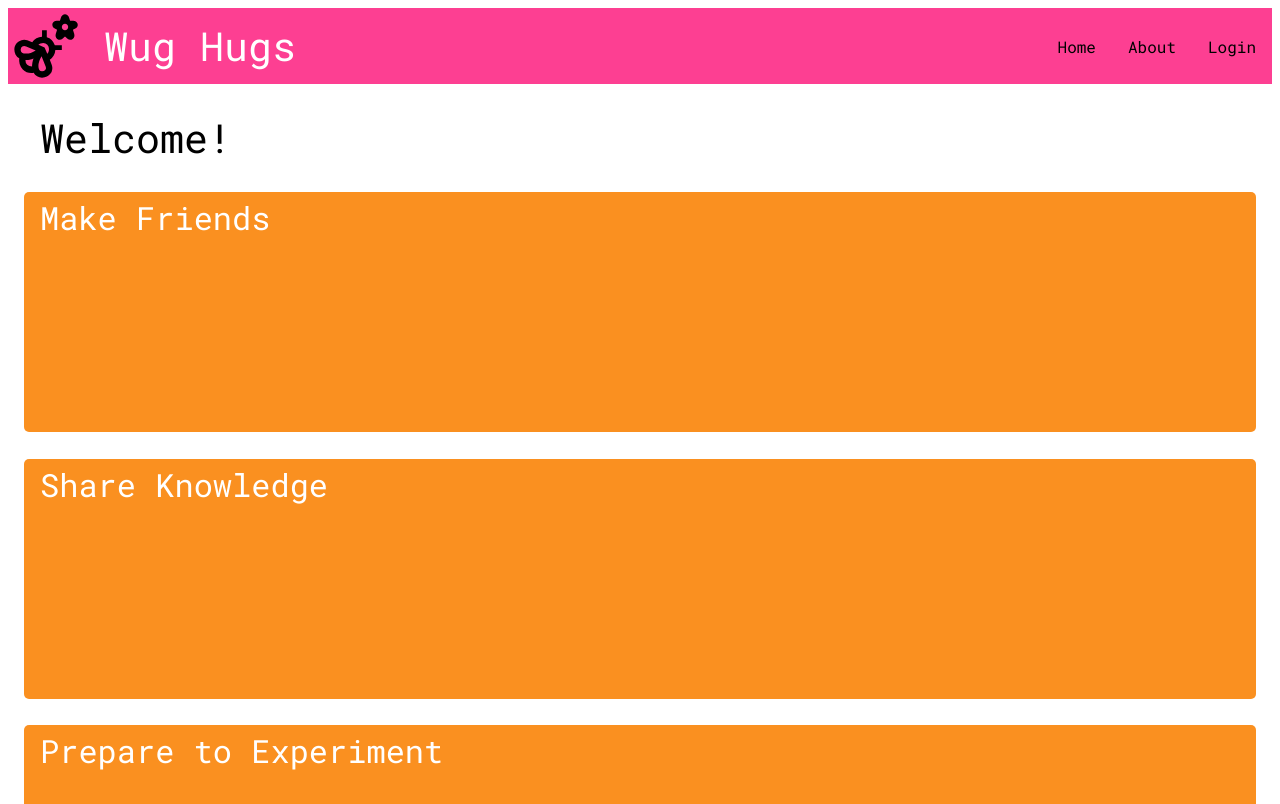
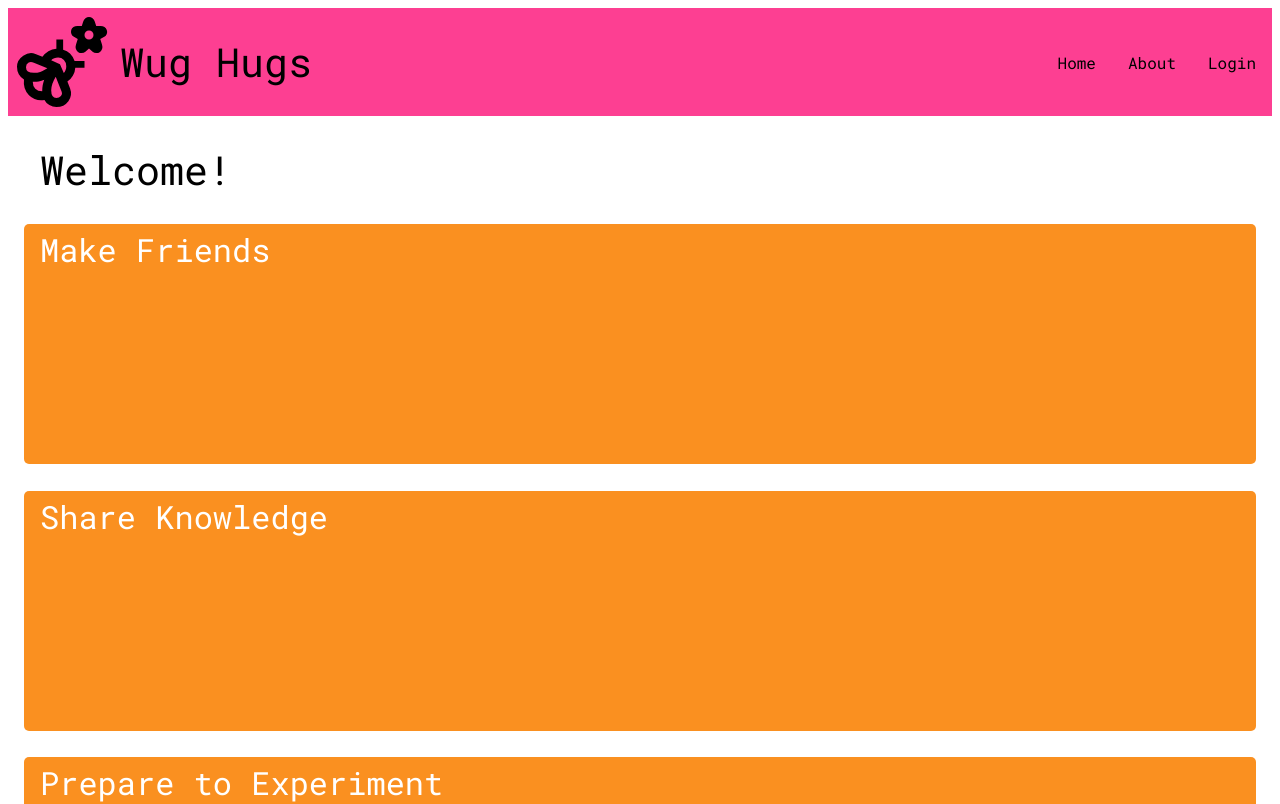
Before and after one commit to spaco22/wughugs-client, a React (Vite) app: page / in a window 1280 px wide. Shown: the top 804 px of the page. Built offline with nearby package versions, Linux system fonts and the light colour scheme.

Commit message:
update header to navigate to home

```diff
--- a/src/components/Header/Header.jsx
+++ b/src/components/Header/Header.jsx
@@ -5,7 +5,10 @@ import { NavLink, Link } from "react-router-dom";
 function Header() {
   return (
     <header className="header">
+
+      <NavLink className="header__title-link" to="/">
       <h1 className="header__title">Wug Hugs</h1>
+      </NavLink>
 
      <Link className="header__button-dark"></Link>
 
```
